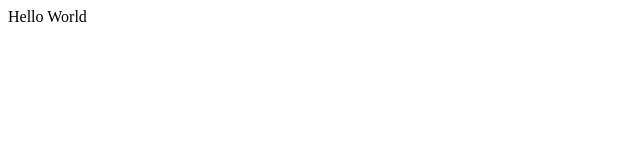
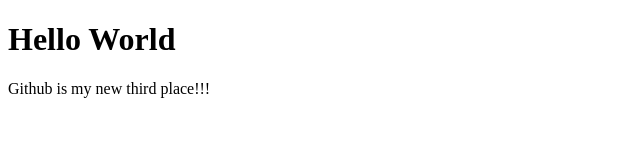
Before and after one commit to JulienMellon/we-love-microsoft, a plain HTML site: page index.html in a window 1280 px wide. Shown: the whole page, without its empty margins (0-640 px from the left). Drawn offline with Linux system fonts and the light colour scheme.

Commit message:
Update index.html

```diff
--- a/index.html
+++ b/index.html
@@ -7,6 +7,7 @@
     <title>Document</title>
 </head>
 <body>
-    <html>Hello World</html>
+    <h1>Hello World</h1>
+    <p>Github is my new third place!!!</p>
 </body>
 </html>
```
